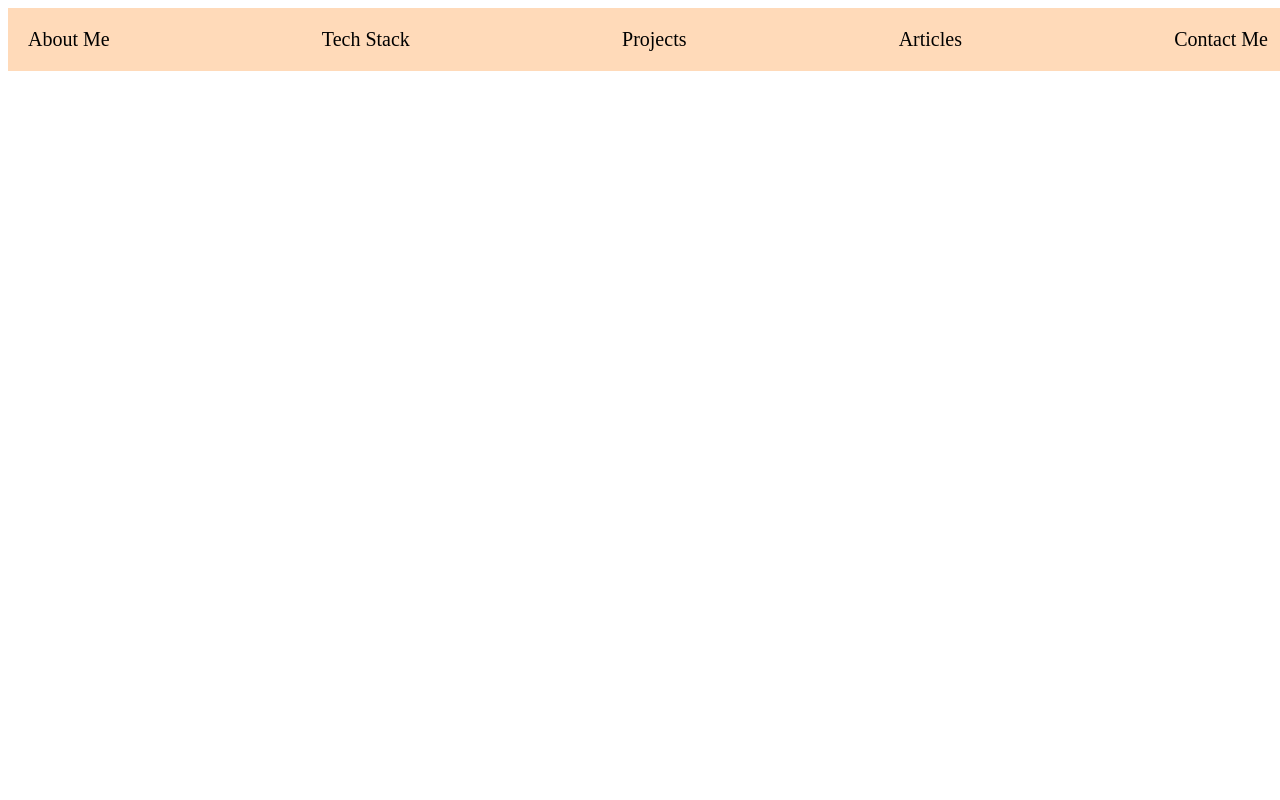
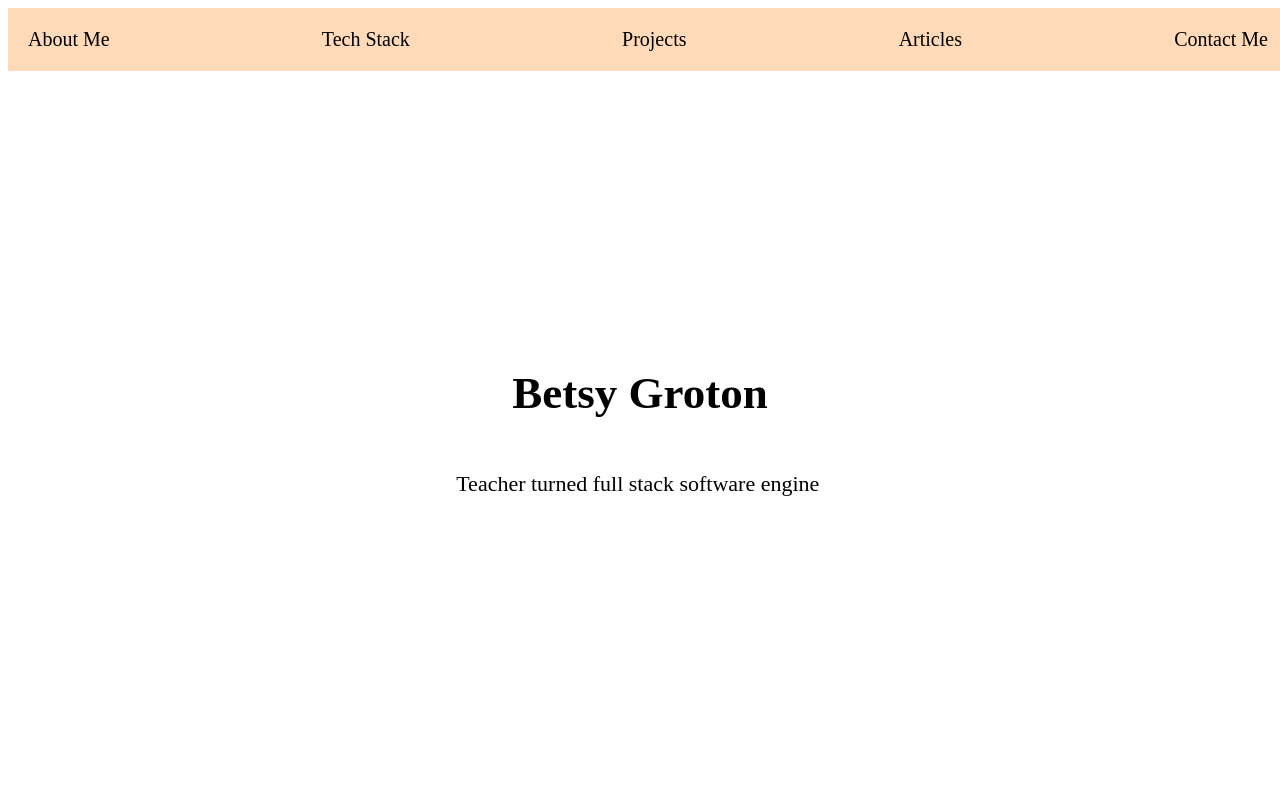
Before and after one commit to betsyg6/betsy-portfolio, a React app: page / in a window 1280 px wide. Shown: the top 800 px of the page. Built offline with nearby package versions, Linux system fonts and the light colour scheme.

Commit message:
feat: typing and beginning layout

```diff
--- a/package.json
+++ b/package.json
@@ -15,6 +15,7 @@
     "react": "^17.0.1",
     "react-dom": "^17.0.1",
     "react-scroll": "^1.8.2",
+    "react-typical": "^0.1.3",
     "styled-components": "^5.2.1"
   },
   "devDependencies": {
--- a/src/components/AboutMe/AboutMe.js
+++ b/src/components/AboutMe/AboutMe.js
@@ -1,12 +1,14 @@
 import React from 'react';
 import Wrapper from '../../ui-components/Wrapper';
 import { StyledSection } from './styles';
+import { aboutMeText } from './copy';
 
 const AboutMe = () => {
   return (
     <StyledSection id="about-me">
       <Wrapper>
         <h1>About Me</h1>
+        <p>{aboutMeText}</p>
       </Wrapper>
     </StyledSection>
   );
--- /dev/null
+++ b/src/components/AboutMe/copy.js
@@ -0,0 +1,2 @@
+export const aboutMeText =
+  "Hello! My name is Betsy and I'm a full stack software engineer. I'm originally from Westwood, MA and I studied Mass Communications at Miami University of Ohio (NOT Florida). During my senior year, my mom lost her battle with cancer, and it made me think a lot about how I wanted to spend my time here. I decided I wanted to spend my time helping others and giving people more opportunities, so I decided to join Teach for America.  I taught for two years in a rural community outside Cleveland, Mississippi, then continued teaching for five more years in Brooklyn, New York. Teaching ignited my passion for leadership, educational equity, and social justice. I also learned how to motivate, inspire, and effectively communicate with others.";
--- a/src/components/Landing/Landing.js
+++ b/src/components/Landing/Landing.js
@@ -1,11 +1,25 @@
 import React from 'react';
 import Wrapper from '../../ui-components/Wrapper';
+import Typical from 'react-typical';
+import { StyledSection } from './styles';
 
 const Landing = () => {
   return (
-    <div>
-      <Wrapper>Landing</Wrapper>
-    </div>
+    <Wrapper>
+      <StyledSection>
+        <h1>Betsy Groton</h1>
+        <Typical
+          steps={[
+            "Hi, I'm Betsy",
+            1000,
+            'Teacher turned full stack software engineer',
+            1000,
+          ]}
+          loop={Infinity}
+          wrapper="p"
+        />
+      </StyledSection>
+    </Wrapper>
   );
 };
 
--- /dev/null
+++ b/src/components/Landing/styles.js
@@ -0,0 +1,9 @@
+import styled from 'styled-components';
+
+export const StyledSection = styled.div`
+  display: flex;
+  flex-direction: column;
+  justify-content: center;
+  align-items: center;
+  height: 100vh;
+`;
--- a/src/components/Navigation/styles.js
+++ b/src/components/Navigation/styles.js
@@ -22,4 +22,10 @@ export const NavBar = styled.div`
     display: flex;
     flex-direction: column;
   }
+
+  a {
+    &:hover {
+      color: blue;
+    }
+  }
 `;
```
Also changed, not shown: 1 other file (tests, documents, lock files or other folders).
